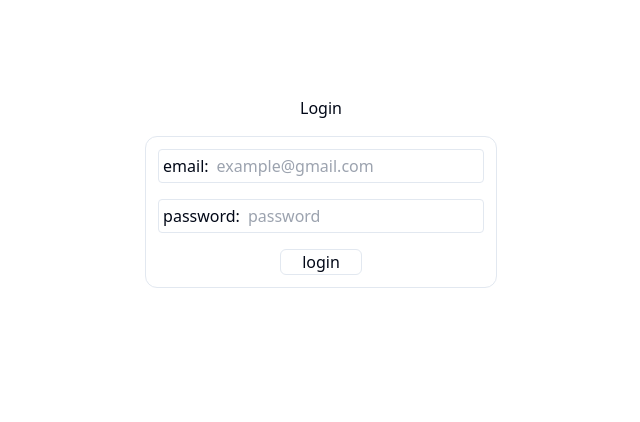
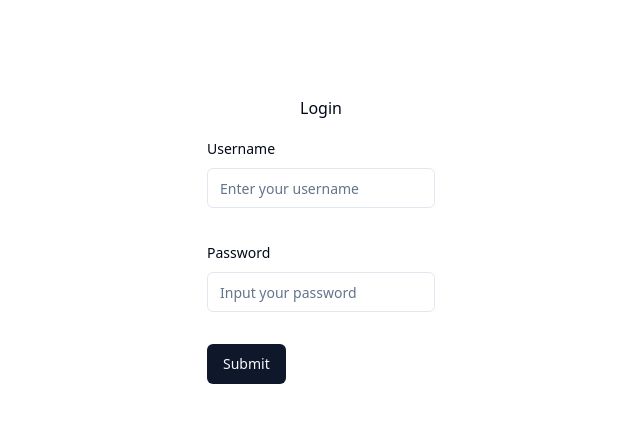
Before and after one commit to ekefan/pre-sales-deal-tracker, a Next.js app in the folder frontend/: page / in a window 1280 px wide. Shown: the top 422 px of the page, without its empty margins (319-959 px from the left). Built offline with nearby package versions, Linux system fonts and the light colour scheme.

Commit message:
Components: split login form to handle submission on the backend

```diff
--- a/frontend/components/main/loginform.tsx
+++ b/frontend/components/main/loginform.tsx
@@ -1,34 +1,91 @@
+"use client";
 import Link from "next/link";
+import { z } from "zod";
+import { zodResolver } from "@hookform/resolvers/zod";
+import { useForm } from "react-hook-form";
+import axios from "axios"; // Import axios
+import { Button } from "@/components/ui/button";
+import {
+  Form,
+  FormControl,
+  FormDescription,
+  FormField,
+  FormItem,
+  FormLabel,
+  FormMessage,
+} from "@/components/ui/form";
+import { Input } from "@/components/ui/input";
+
+const formSchema = z.object({
+  username: z.string().min(1, { message: "username is required" }),
+  password: z.string().min(6),
+});
+
+interface LoginResp {
+  user_id: string;
+  username: string;
+  role: string;
+  fullname: string;
+  email: string;
+  updatedAt: number;
+  createdAt: number;
+}
 
 export default function LoginForm() {
+  const form = useForm<z.infer<typeof formSchema>>({
+    resolver: zodResolver(formSchema),
+  });
+
+  async function onSubmit(values: z.infer<typeof formSchema>) {
+    try {
+      const response = await axios.post<LoginResp>('/api/login', {
+        username: values.username,
+        password: values.password,
+      });
+
+      console.log("Response Status:", response.status);
+      const user = response.data;
+      console.log(user);
+    } catch (error) {
+      console.log("Login error:", error);
+    }
+    console.log(values);
+  }
   return (
-    <form action="">
-    <div className="p-3 border rounded-xl flex flex-col gap-4">
-      <div className="border rounded p-1 flex gap-2">
-        <label htmlFor="email">email:</label>
-        <input
-          type="text"
-          placeholder="example@gmail.com"
-          className="outline-none"
+    <Form {...form}>
+      <form onSubmit={form.handleSubmit(onSubmit)} className="space-y-8">
+        <FormField
+          control={form.control}
+          name="username"
+          render={({ field }) => (
+            <FormItem>
+              <FormLabel>Username</FormLabel>
+              <FormControl>
+                <Input placeholder="Enter your username" {...field} />
+              </FormControl>
+              <FormMessage />
+            </FormItem>
+          )}
         />
-      </div>
-      <div>
-        <div className="border rounded p-1 flex gap-2">
-          <label htmlFor="password">password:</label>
-          <input
-            type="password"
-            className="outline-none"
-            name=""
-            id=""
-            aria-describedby="helpId"
-            placeholder="password"
-          />
-        </div>
-      </div>
-      <div className="w-full flex justify-center items-center">
-        <Link href="/dashboard" className="border flex items-center justify-center rounded-md w-1/4 ">login</Link>
-      </div>
-    </div>
-  </form>
+        <FormField
+          control={form.control}
+          name="password"
+          render={({ field }) => (
+            <FormItem>
+              <FormLabel>Password</FormLabel>
+              <FormControl>
+                <Input
+                  type="password"
+                  placeholder="Input your password"
+                  {...field}
+                />
+              </FormControl>
+              <FormMessage />
+            </FormItem>
+          )}
+        />
+        <Button type="submit">Submit</Button>
+      </form>
+    </Form>
   );
 }
```
